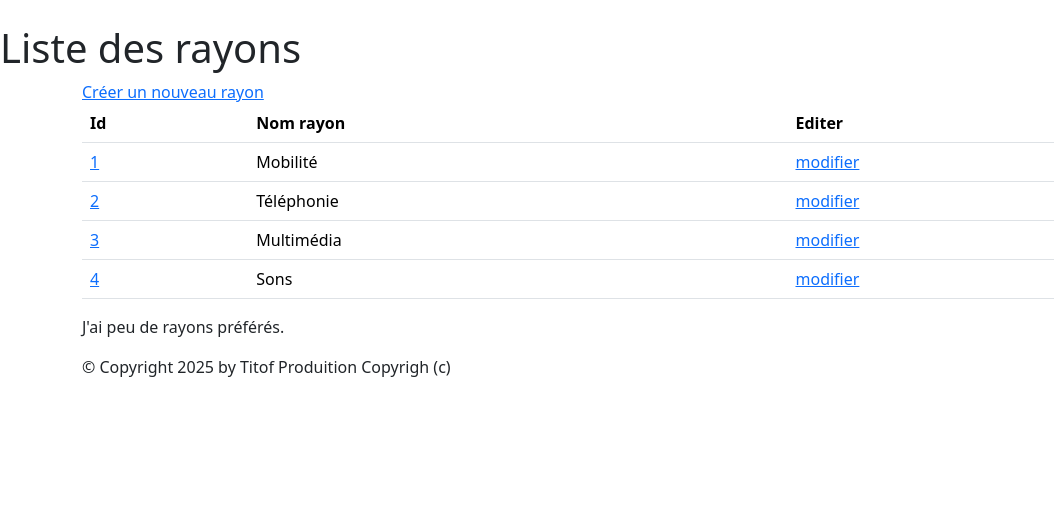
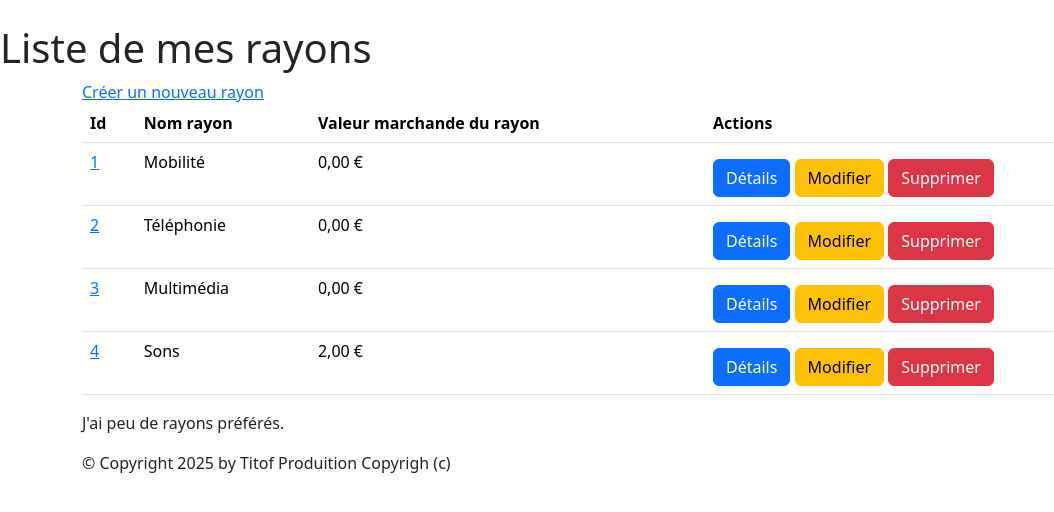
Before and after one commit to RolandRKT/kickoff_django, a Django app: page /monApp/rayons/ in a window 1280 px wide. Shown: the part 56-568 px from the top of the page, without its empty margins (0-1054 px from the left). Run offline with Django 5.2, Linux system fonts and the light colour scheme; data comes from the database, SQL or seed files in the repository; both versions use the stored data as it was after the commit; some libraries are stand-ins or nearby versions.

Commit message:
feat : fin de séance

```diff
--- a/TutoDjango/monApp/templates/monApp/detail_rayon.html
+++ b/TutoDjango/monApp/templates/monApp/detail_rayon.html
@@ -35,5 +35,6 @@
     </div>
 </div>
 
-<a href="{% url 'lst_rayons' %}">← Retour à la liste des rayons</a>
+<p><a href="{% url 'lst_rayons' %}">← Retour à la liste des rayons</a></p>
+<a href="{% url 'dlt_rayon' rayon.idRayon %}">Supprimer le rayon</a></p>
 {% endblock %}
--- a/TutoDjango/monApp/templates/monApp/list_rayons.html
+++ b/TutoDjango/monApp/templates/monApp/list_rayons.html
@@ -2,6 +2,7 @@
 {% block menu %}
     <h1>{{ titremenu }}</h1>
 {% endblock %}
+
 {% block contenu %}
 <a href="{% url 'crt_rayon' %}">Créer un nouveau rayon</a>
 <table class="table">
@@ -9,19 +10,26 @@
         <tr>
             <th>Id</th>
             <th>Nom rayon</th>
-                <th>Editer</th>
+            <th>Valeur marchande du rayon</th>
+            <th>Actions</th>
         </tr>
     </thead>
     <tbody>
-            {% for r in rayons %}
+        {% for data in ryns_dt %}
             <tr>
-                    <td><a href="{% url 'dtl_rayon' r.idRayon %}">{{ r.idRayon }}</a></td>
-                    <td>{{ r.nomRayon }}</td>
-                    <td><a href="{% url 'upd_rayon' r.idRayon %}">modifier</a></td>
+                <td><a href="{% url 'dtl_rayon' data.rayon.idRayon %}">{{ data.rayon.idRayon }}</a></td>
+                <td>{{ data.rayon.nomRayon }}</td>
+                <td>{{ data.total_stock|floatformat:2 }} €</td>
+                <td>
+                    <a href="{% url 'dtl_rayon' data.rayon.idRayon %}" class="btn btn-primary mt-2">Détails</a>
+                    <a href="{% url 'upd_rayon' data.rayon.idRayon %}" class="btn btn-warning mt-2">Modifier</a>
+                    <a href="{% url 'dlt_rayon' data.rayon.idRayon %}" class="btn btn-danger mt-2">Supprimer</a>
+                </td>
             </tr>
         {% endfor %}
     </tbody>
 </table>
+
 <p>
     J'ai
     {% if rayons|length < 5 %}
--- a/TutoDjango/monApp/views.py
+++ b/TutoDjango/monApp/views.py
@@ -16,6 +16,7 @@ from django.urls import reverse_lazy
 from django.db.models import Count
 from django.utils.decorators import method_decorator
 from django.contrib.auth.decorators import login_required
+from django.db.models import Prefetch
 
 # Create your views here.
 
@@ -191,9 +192,30 @@ class RayonListView(ListView):
     template_name = "monApp/list_rayons.html"
     context_object_name = "rayons"
 
+    def get_queryset(self):
+        # Précharge tous les Contenir liés à chaque rayon, et le produit de chaque Contenir
+        return Rayon.objects.prefetch_related(
+            Prefetch(
+                "contenir",  # related_name de Contenir côté Rayon
+                queryset=Contenir.objects.select_related("refProd")
+            )
+        )
+
     def get_context_data(self, **kwargs):
         context = super().get_context_data(**kwargs)
-        context["titremenu"] = "Liste des rayons"
+        context["titremenu"] = "Liste de mes rayons"
+        ryns_dt = []
+
+        for rayon in context['rayons']:
+            total_stock = 0
+            for c in rayon.contenir.all():  # related_name côté Rayon
+                total_stock += c.qte * c.refProd.prixUnitaireProd
+            ryns_dt.append({
+                'rayon': rayon,
+                'total_stock': total_stock
+            })
+
+        context['ryns_dt'] = ryns_dt
         return context
 
 
```
Also changed, not shown: TutoDjango/monApp/templates/monApp/detail_produit.html (+7 -0 lines), README.md, TutoDjango/db.sqlite3. Lines whose indentation alone changed are shown as unchanged.
